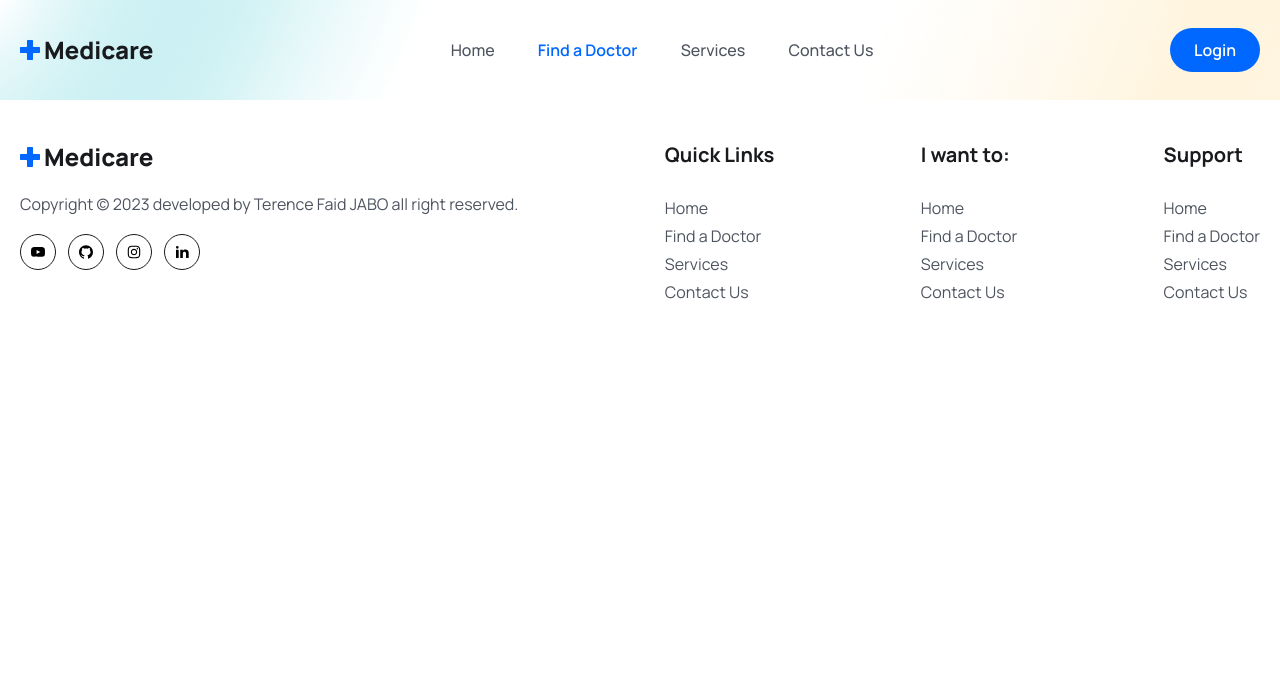
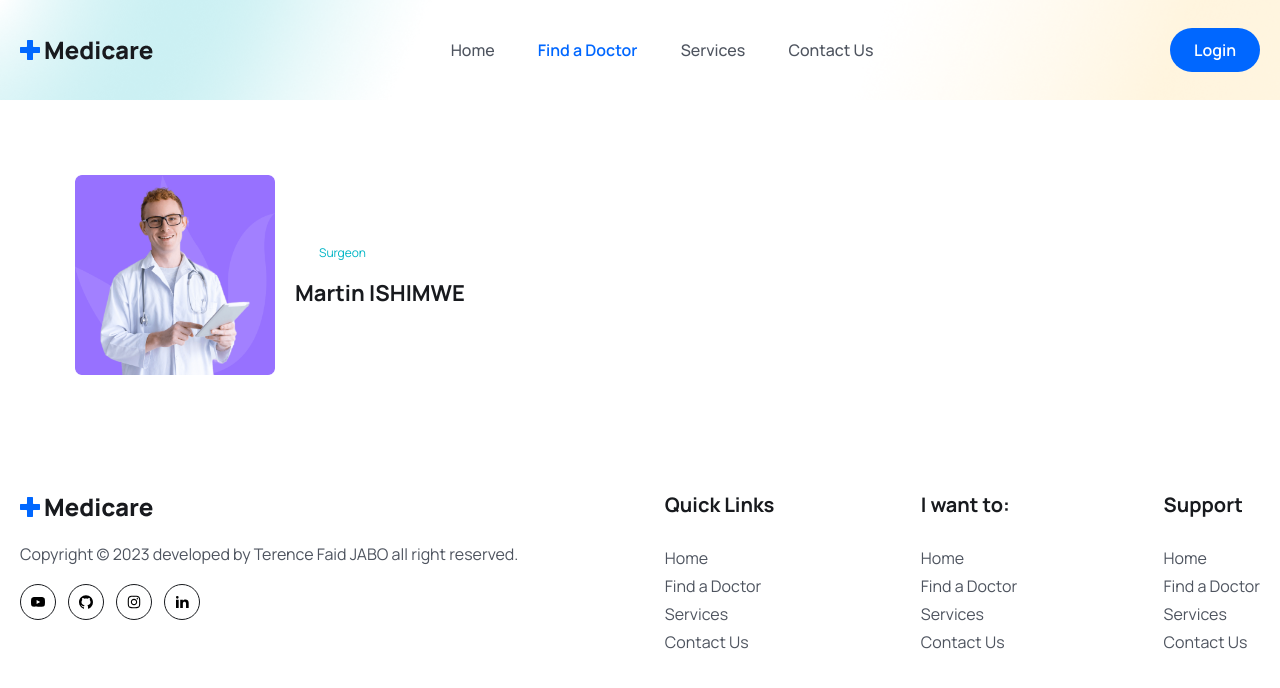
Before and after one commit to faid-terence/Medicare-FN, a React (Vite) app: page /doctors/1 in a window 1280 px wide. Shown: the top 688 px of the page. Built offline with nearby package versions, Linux system fonts and the light colour scheme.

Commit message:
feat(doctors):Implemented Find a doctor Page

```diff
--- a/src/pages/Doctors/DoctorDetails.jsx
+++ b/src/pages/Doctors/DoctorDetails.jsx
@@ -1,6 +1,25 @@
+import doctorImage from '../../assets/images/doctor-img02.png'
+
 
 export const DoctorDetails = () => {
   return (
-    <div>DoctorDetails</div>
+    <section>
+      <div className="max-w-[1170px] px-5 mx-auto">
+        <div className="grid md:grid-cols-3 gap-[50px]">
+          <div className="md:col-span-2">
+            <div className='flex items-center gap-5'>
+            <figure className='max-w-[200px] max-h-[200px]'>
+              <img src={doctorImage} alt="" className='w-full' />
+            </figure>
+
+            <div>
+              <span className='bg-[#CCFOF3] text-irisBlueColor py-1 px-6 lg:py-2 lg:px-6 text-[12px]'>Surgeon</span>
+              <h3 className='text-headingColor text-[22px] leading-9 mt-3 font-bold'>Martin ISHIMWE</h3>
+            </div>
+            </div>
+          </div>
+        </div>
+      </div>
+    </section>
   )
 }
--- a/src/pages/Doctors/Doctors.jsx
+++ b/src/pages/Doctors/Doctors.jsx
@@ -3,13 +3,23 @@
 
 export const Doctors = () => {
   return (
+    <>
     <section className='bg-[#fff9ea]'>
       <div className="container text-center">
         <h2 className="heading">Find a doctor</h2>
         <div className='max-w-[570px] mt-[30px] mx-auto bg-[#0066ff2c] rounded-md flex items-center justify-between'>
           <input type="search" className='py-4 pl-4 pr-2 bg-transparent w-full focus:outline-none cursor-pointer placeholder:text-textColor' placeholder='Search a Doctor' />
+          <button className='btn mt-0 rounded-[0px] rounded-r-md'>Search</button>
         </div>
       </div>
     </section>
+    <section>
+      <div className="container">
+      <div className='grid grid-cols-1 sm:grid-cols-2 md:grid-cols-3 lg:grid-cols-3 gap-5'>
+        {doctors.map((doctor)=><DoctorCard doctor={doctor}key={doctor.id}/>)}
+    </div>
+      </div>
+    </section>
+    </>
   )
 }
--- a/src/routes/Router.jsx
+++ b/src/routes/Router.jsx
@@ -12,7 +12,7 @@
       <Route path="/" element={<Home />} />
       <Route path="/home" element={<Home />} />
       <Route path="/doctors" element={<Doctors />} />
-      <Route path="/doctor/:id" element={<DoctorDetails />} />
+      <Route path="/doctors/:id" element={<DoctorDetails />} />
       <Route path="/auth/signin" element={<Login />} />
       <Route path="/register" element={<SignUp />} />
       <Route path="/contact" element={<Contact />} />
```
